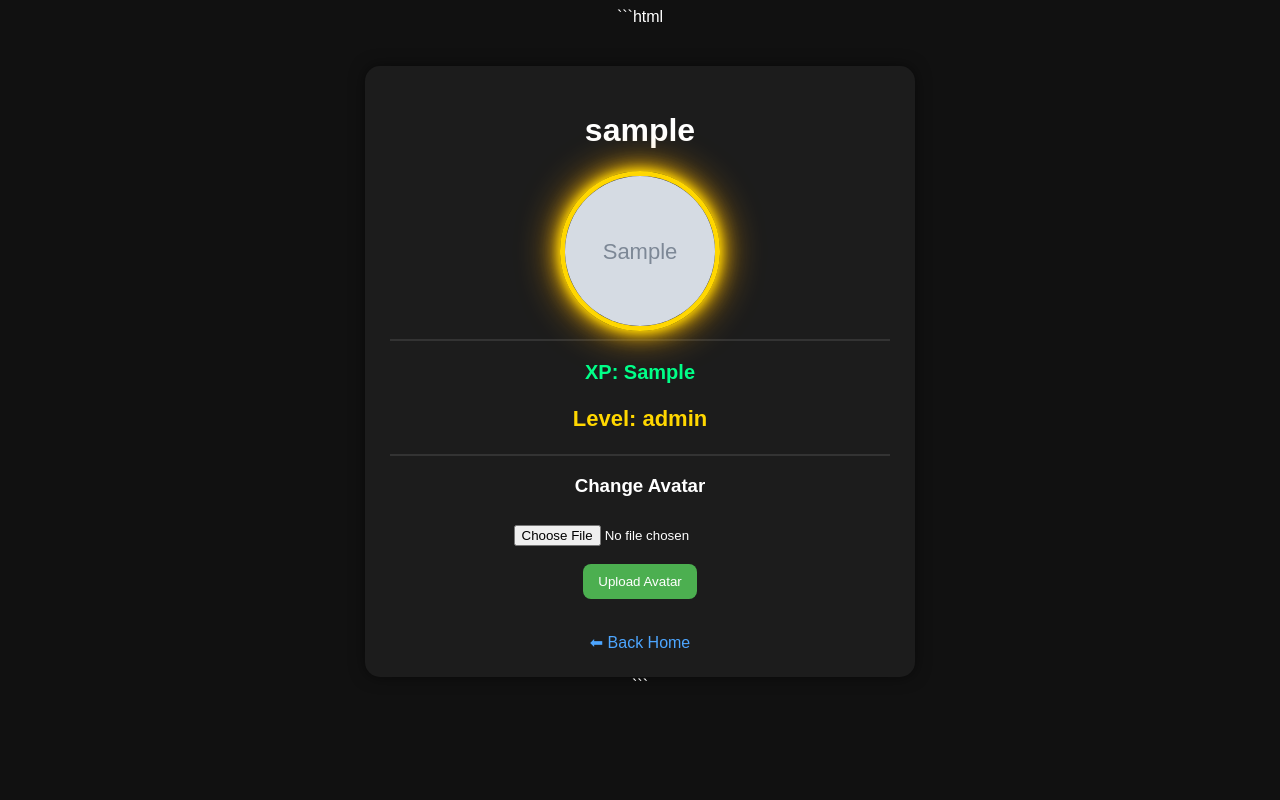
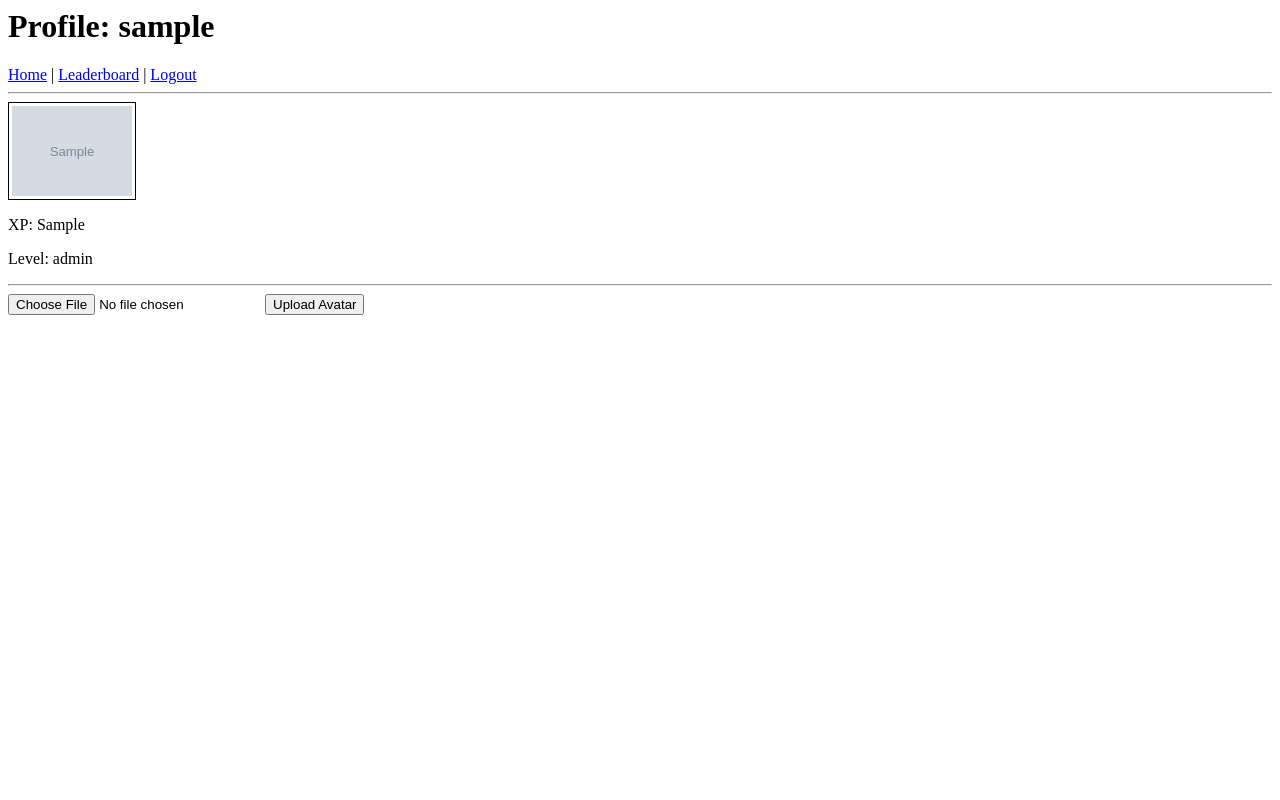
Before and after one commit to hochihien50/bubble-road, a Flask app: a page that uses templates/profile.html in a window 1280 px wide. Run offline with Flask 3, Linux system fonts and the light colour scheme; grey boxes marked "Sample" are stand-in pictures; a database or web service that is not in the repository returns one stand-in record (values such as "Sample title"); some libraries are stand-ins or nearby versions.

Commit message:
Update profile.html

````diff
--- a/templates/profile.html
+++ b/templates/profile.html
@@ -1,140 +1,29 @@
-```html
-<!DOCTYPE html>
-<html>
-<head>
-    <title>{{ user }} Profile</title>
+<h1>Profile: {{ user }}</h1>
 
-    <style>
-        body{
-            background:#111;
-            color:white;
-            font-family:Arial;
-            text-align:center;
-        }
+<a href="/">Home</a> |
+<a href="/leaderboard">Leaderboard</a> |
+<a href="/logout">Logout</a>
 
-        .card{
-            width:500px;
-            margin:auto;
-            margin-top:40px;
-            background:#1c1c1c;
-            padding:25px;
-            border-radius:15px;
-            box-shadow:0 0 15px rgba(0,0,0,.5);
-        }
+<hr>
 
-        .avatar{
-            width:150px;
-            height:150px;
+{% if data[2] %}
+    <img src="{{ data[2] }}"
+         width="120"
+         style="border:1px solid black;padding:3px;">
+{% else %}
+    <p>No avatar</p>
+{% endif %}
 
-            object-fit:cover;
+<p>XP: {{ data[0] }}</p>
+<p>Level: {{ data[1] }}</p>
 
-            border-radius:50%;
+<hr>
 
-            border:5px solid gold;
+<form method="post"
+      action="/upload_avatar"
+      enctype="multipart/form-data">
 
-            box-shadow:
-                0 0 10px gold,
-                0 0 20px gold,
-                0 0 40px orange;
-        }
+    <input type="file" name="avatar" required>
+    <button>Upload Avatar</button>
 
-        .xp{
-            color:#00ff88;
-            font-size:20px;
-            font-weight:bold;
-        }
-
-        .level{
-            color:gold;
-            font-size:22px;
-            font-weight:bold;
-        }
-
-        input[type=file]{
-            margin-top:10px;
-        }
-
-        button{
-            background:#4CAF50;
-            color:white;
-            border:none;
-            padding:10px 15px;
-            border-radius:8px;
-            cursor:pointer;
-        }
-
-        button:hover{
-            opacity:.85;
-        }
-
-        a{
-            color:#4da6ff;
-            text-decoration:none;
-        }
-
-        hr{
-            border:1px solid #333;
-        }
-    </style>
-
-</head>
-<body>
-
-<div class="card">
-
-    <h1>{{ user }}</h1>
-
-    {% if data[2] %}
-        <img src="{{ data[2] }}" class="avatar">
-    {% else %}
-        <img
-        src="https://via.placeholder.com/150"
-        class="avatar">
-    {% endif %}
-
-    <hr>
-
-    <p class="xp">
-        XP: {{ data[0] }}
-    </p>
-
-    <p class="level">
-        Level: {{ data[1] }}
-    </p>
-
-    <hr>
-
-    <h3>Change Avatar</h3>
-
-    <form
-        method="post"
-        action="/upload_avatar"
-        enctype="multipart/form-data"
-    >
-
-        <input
-            type="file"
-            name="avatar"
-            accept="image/*"
-            required
-        >
-
-        <br><br>
-
-        <button type="submit">
-            Upload Avatar
-        </button>
-
-    </form>
-
-    <br>
-
-    <a href="/">
-        ⬅ Back Home
-    </a>
-
-</div>
-
-</body>
-</html>
-```
+</form>
````
